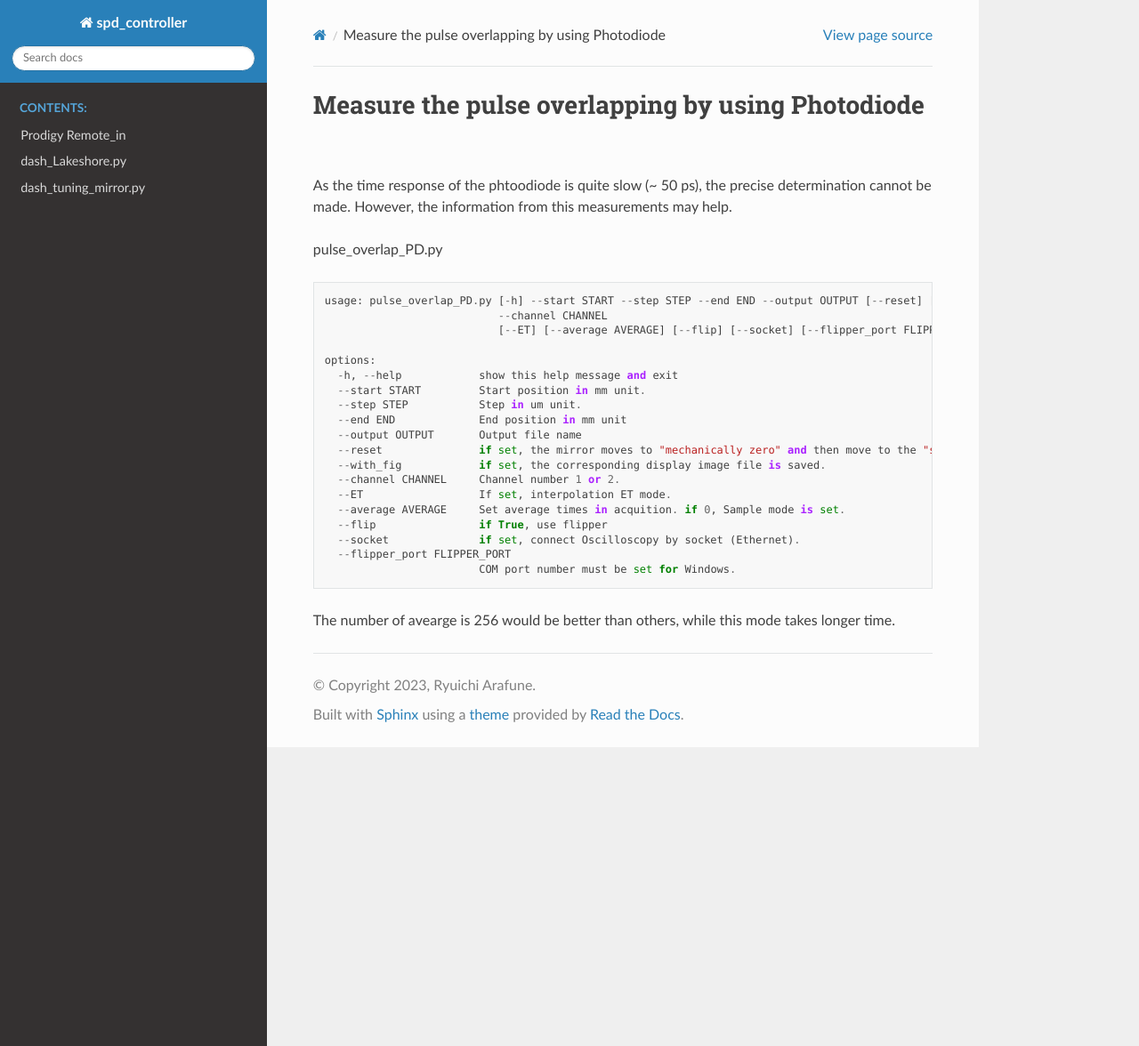
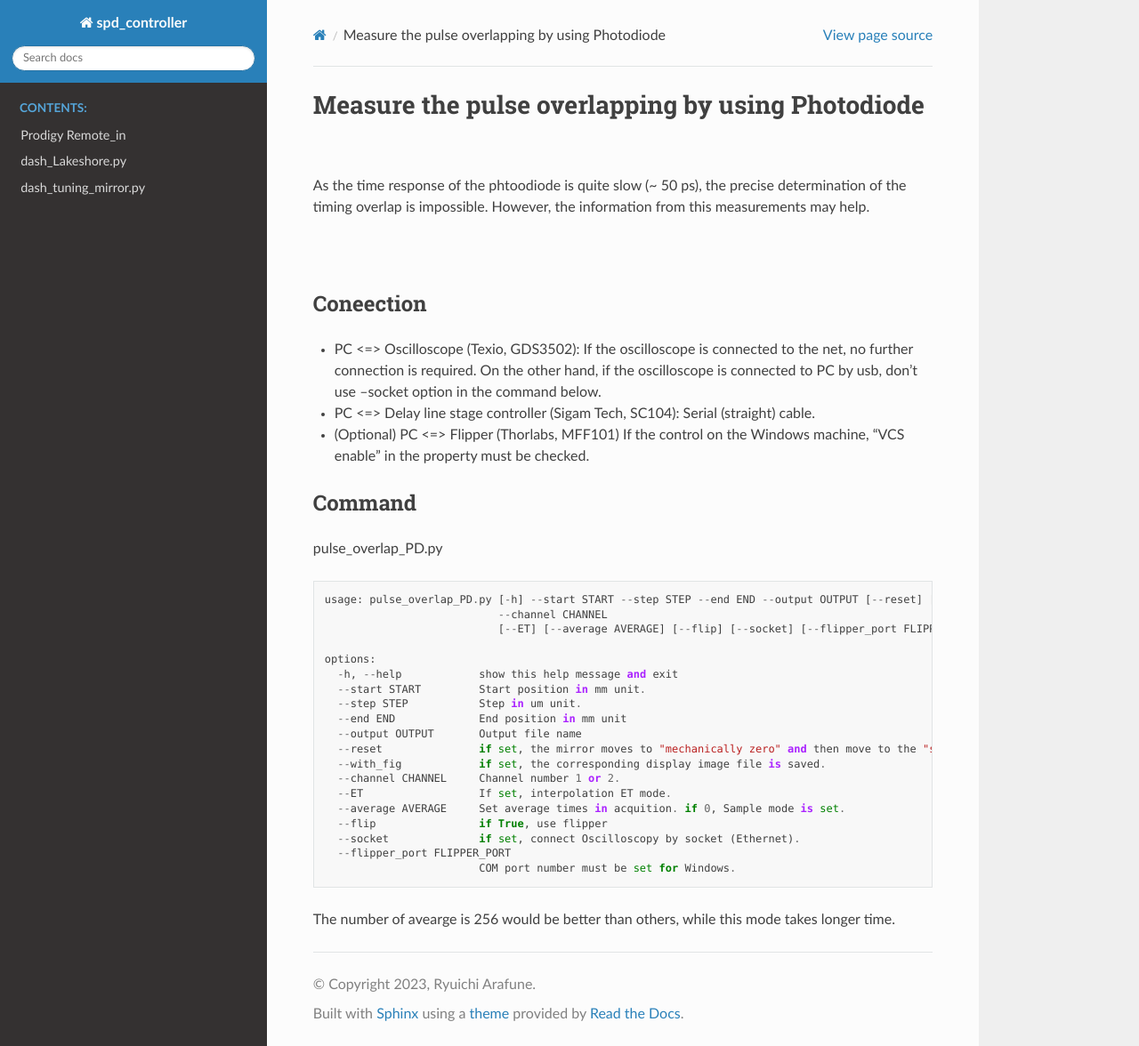
Before and after one commit to arafune/spd_controller, a Sphinx documentation site: the page built from doc/source/pulse_overlap_PD.md, in a window 1280 px wide and 1176 px high. Shown: the whole window at 89% size. Built offline with Sphinx 7.4.7 and the Read the Docs theme 2.0.0, drawn with Linux system fonts in a browser that asks for light colours.

Commit message:
💡  Update documents

```diff
--- a/doc/source/pulse_overlap_PD.md
+++ b/doc/source/pulse_overlap_PD.md
@@ -1,6 +1,16 @@
 # Measure the pulse overlapping by using Photodiode
 
-As the time response of the phtoodiode is quite slow (~ 50 ps), the precise determination cannot be made. However, the information from this measurements may help.
+As the time response of the phtoodiode is quite slow (~ 50 ps), the precise determination of the timing overlap is impossible. However, the information from this measurements may help.
+
+##
+
+## Coneection
+
+- PC <=> Oscilloscope (Texio, GDS3502): If the oscilloscope is connected to the net, no further connection is required. On the other hand, if the oscilloscope is connected to PC by usb, don't use --socket option in the command below.
+- PC <=> Delay line stage controller (Sigam Tech, SC104): Serial (straight) cable.
+- (Optional) PC <=> Flipper (Thorlabs, MFF101) If the control on the Windows machine, "VCS enable" in the property must be checked.
+
+## Command
 
 pulse_overlap_PD.py
 
```
Also changed, not shown: README.md (+2 -0 lines).
